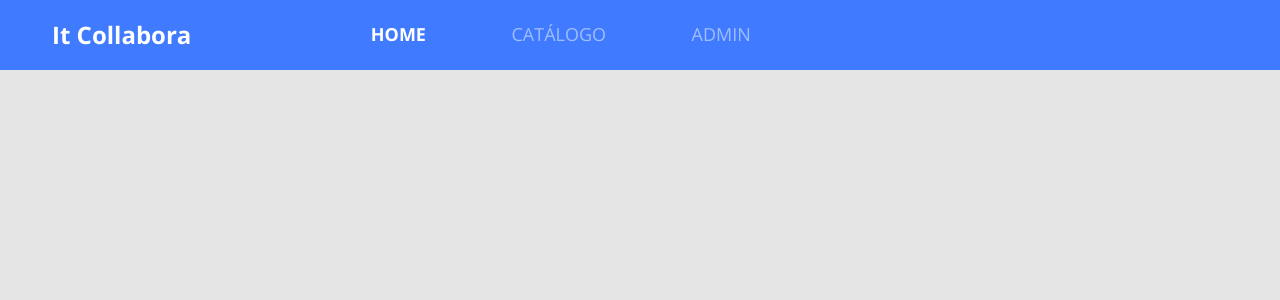
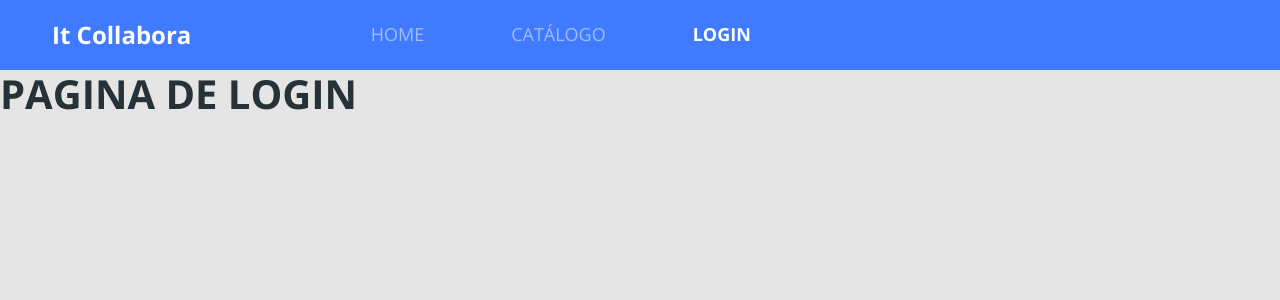
Before and after one commit to ICEI-PUC-Minas-PMV-SInt/pmv-sint-2023-2-e4-proj-dist-t1-gestao-coworkings, a React (Create React App) app in the folder src/it-collabora-front-end/: page /login in a window 1280 px wide. Shown: the top 300 px of the page. Built offline with nearby package versions, Linux system fonts and the light colour scheme.

Commit message:
Add routes navbar

```diff
--- a/src/it-collabora-front-end/src/Routes.js
+++ b/src/it-collabora-front-end/src/Routes.js
@@ -2,6 +2,7 @@ import { BrowserRouter, Route, Routes } from 'react-router-dom';
 
 import Home from './pages/Home';
 import Catalog from './pages/Catalog';
+import Login from './pages/Login';
 import Navbar from './components/Navbar';
 
 const MainRoutes = () => (
@@ -10,6 +11,7 @@ const MainRoutes = () => (
     <Routes>
       <Route path="/" element={<Home />} />
       <Route path="/catalog" element={<Catalog />} />
+      <Route path="/login" element={<Login />} />
     </Routes>
   </BrowserRouter>
 );
--- a/src/it-collabora-front-end/src/components/Navbar/index.js
+++ b/src/it-collabora-front-end/src/components/Navbar/index.js
@@ -1,14 +1,15 @@
 import './styles.css';
-//import '@popperjs/core';
 import 'bootstrap/js/src/collapse';
+
+import { Link, NavLink } from 'react-router-dom';
 
 const Navbar = () => {
   return (
     <nav className="navbar navbar-expand-md navbar-dark bg-primary main-nav">
       <div className="container-fluid">
-        <a href="link" className="nav-logo-text">
+        <Link to="/" className="nav-logo-text">
           <h4>It Collabora</h4>
-        </a>
+        </Link>
 
         <button
           className="navbar-toggler"
@@ -25,15 +26,13 @@ const Navbar = () => {
         <div className="collapse navbar-collapse" id="dscatalog-navbar">
           <ul className="navbar-nav offset-md-2 main-menu">
             <li>
-              <a href="link" className="active">
-                HOME
-              </a>
+              <NavLink to="/" activeClassName="active" exact>HOME</NavLink>
             </li>
             <li>
-              <a href="link">CATÁLOGO</a>
+              <NavLink to="/catalog" activeClassName="active">CATÁLOGO</NavLink>
             </li>
             <li>
-              <a href="link">ADMIN</a>
+              <NavLink to="/login" activeClassName="active">LOGIN</NavLink>
             </li>
           </ul>
         </div>
```
